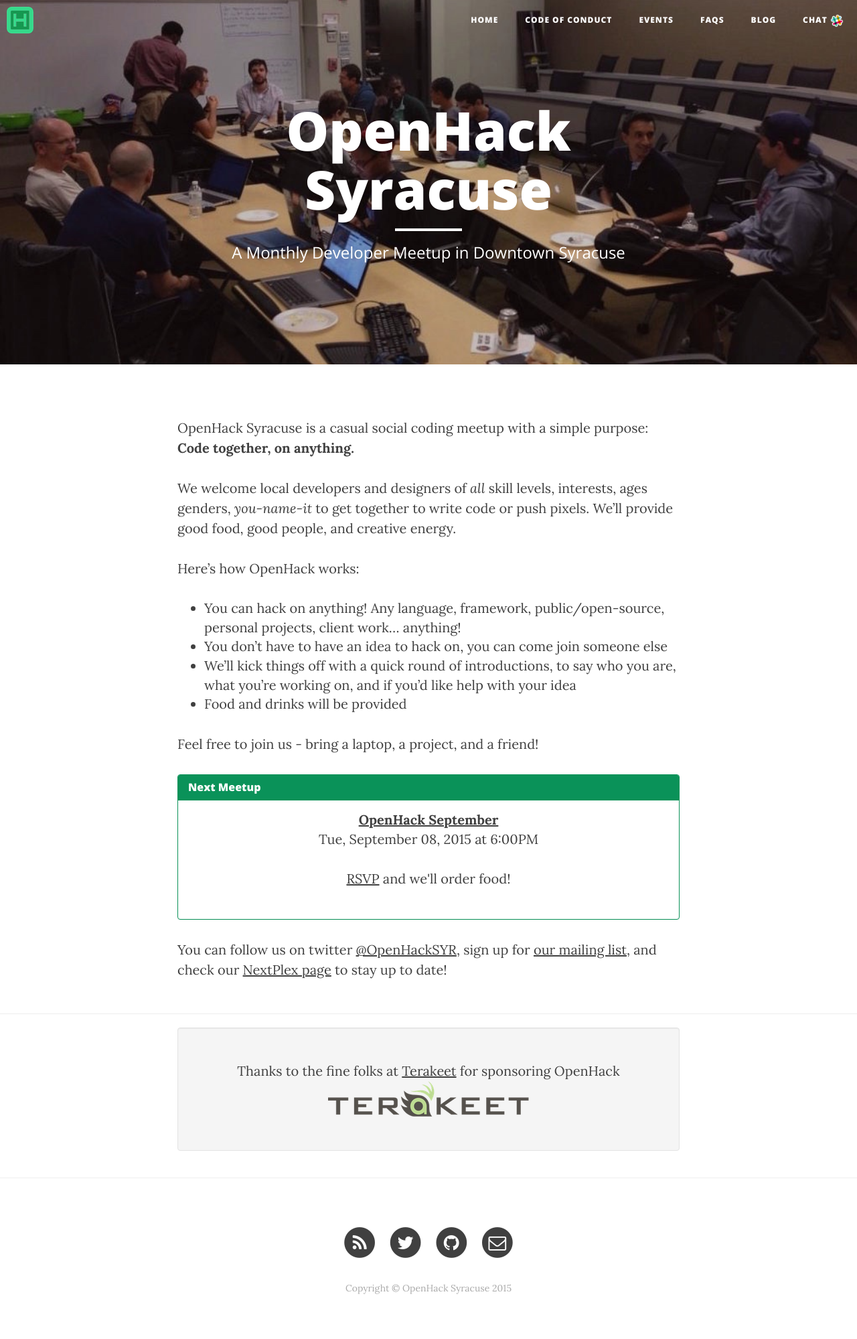
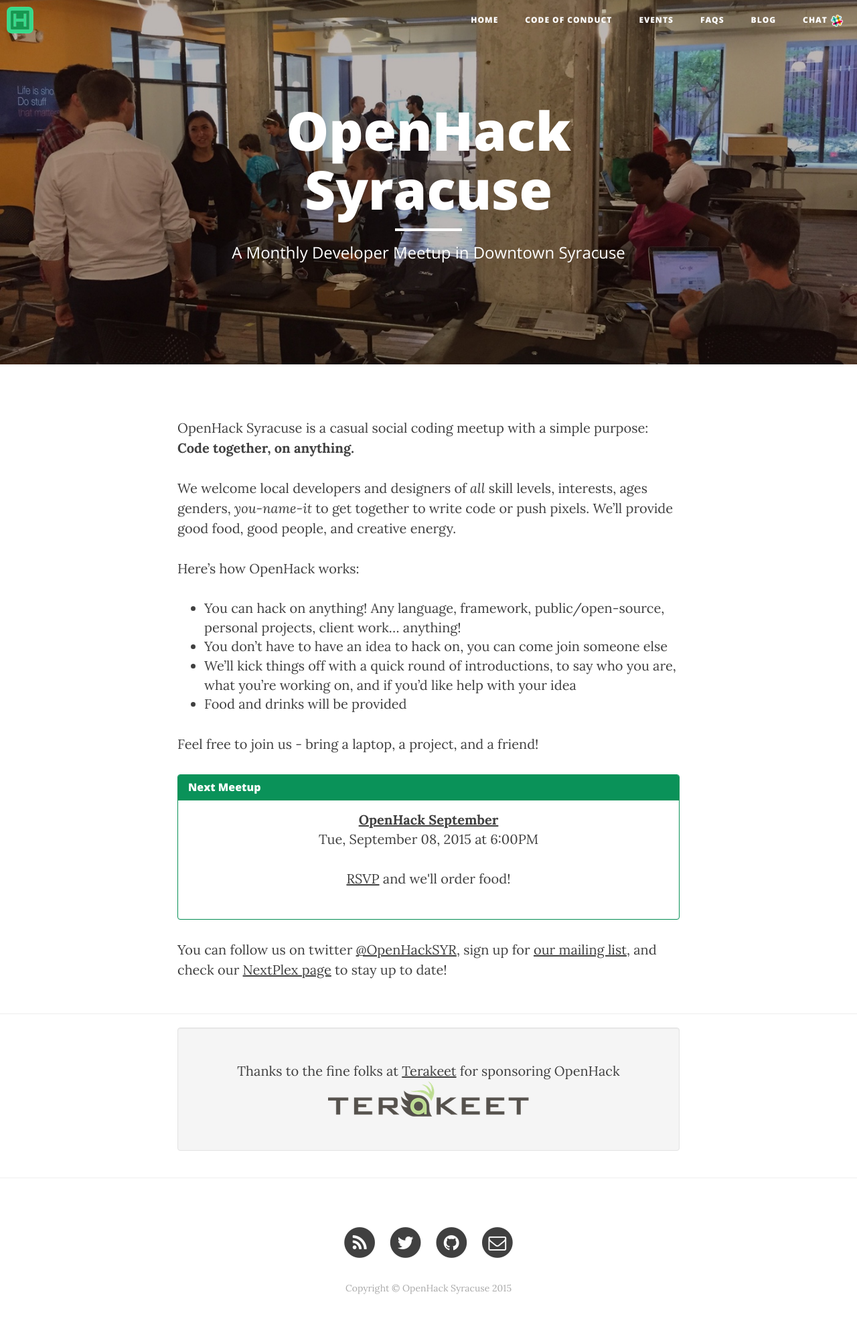
Before and after one commit to syracuseio/openhacksyr.github.io, a Jekyll site: the page built from index.md, in a window 1280 px wide. Shown: the whole page at 67% size. Built offline with Jekyll 4.4.1, drawn with Linux system fonts in a browser that asks for light colours; nearby versions of some CDN libraries.

Commit message:
New cover photo for index

```diff
--- a/index.md
+++ b/index.md
@@ -1,7 +1,7 @@
 ---
 layout: page
 description: A Monthly Developer Meetup in Downtown Syracuse
-header-img: "img/openhack-october-14.jpg"
+header-img: "img/openhack-august-15.jpg"
 ---
 
 OpenHack Syracuse is a casual social coding meetup with a simple purpose:
```
Also changed, not shown: img/openhack-august-15.jpg (added).
